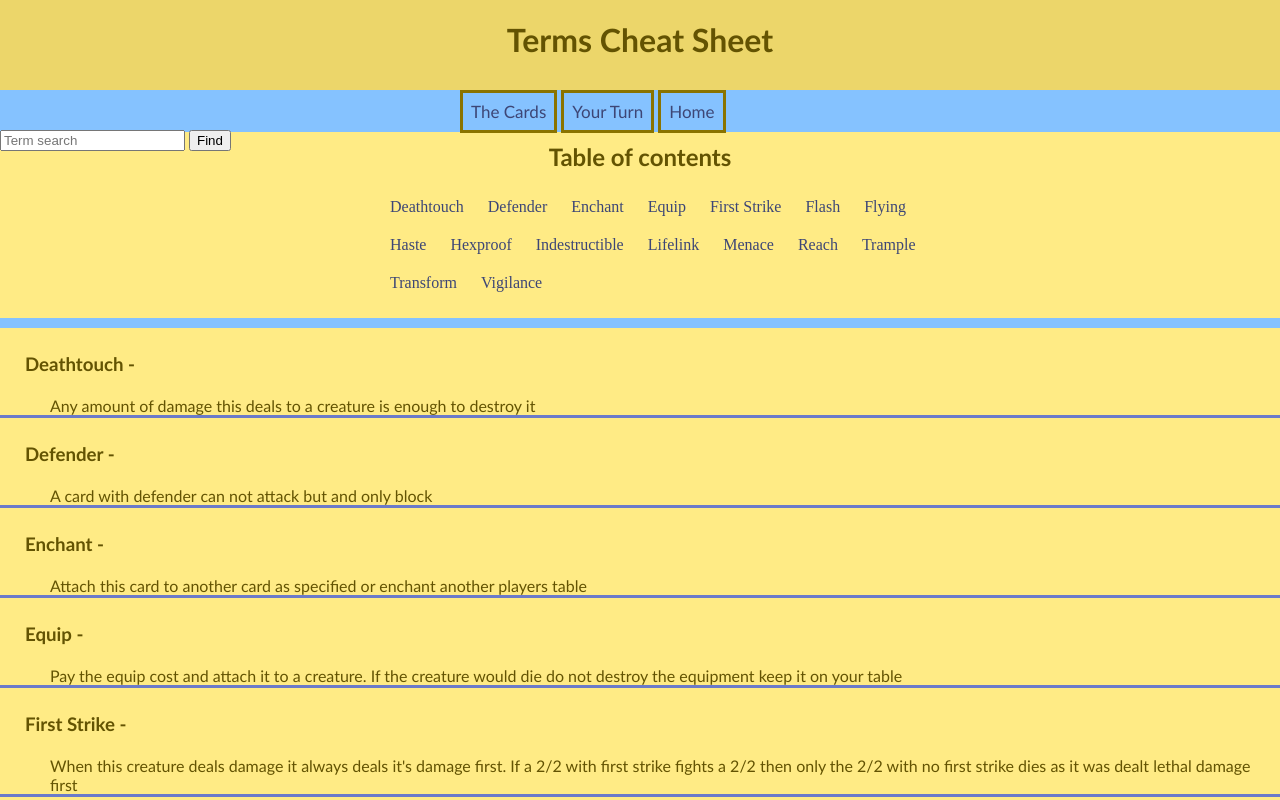
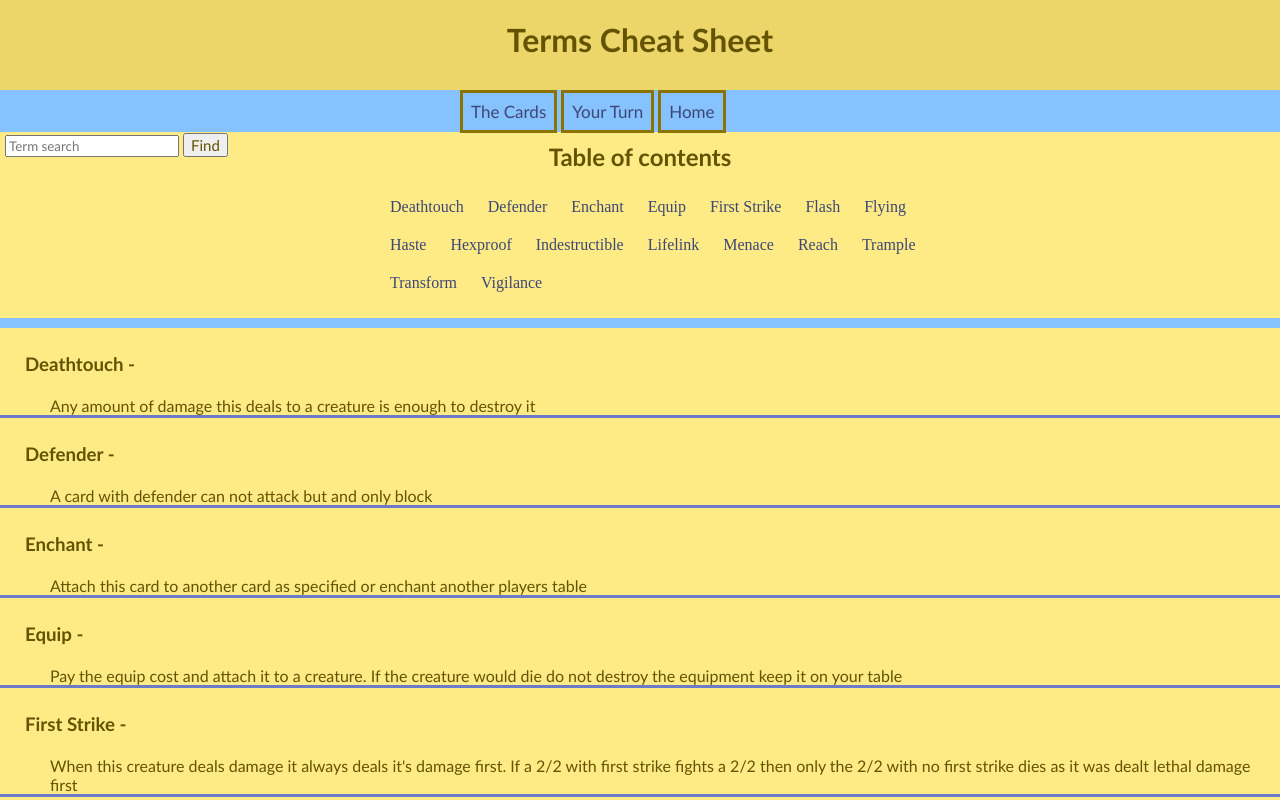
Before and after one commit to SageJasinski/Magic-Project, a plain HTML site: page cheat-sheet.html in a window 1280 px wide. Shown: the top 800 px of the page. Drawn offline with Linux system fonts and the light colour scheme.

Commit message:
styled the text and button alignment on terms chart page

```diff
--- a/stylesheet.css
+++ b/stylesheet.css
@@ -115,3 +115,16 @@ footer {
     padding-left: 50px;
     color: #635302;
 }
+
+#term {
+    margin: 5px;
+    margin-right: 0px;
+    font-family: 'Trebuchet MS', sans-serif;
+}
+
+#search {
+    font-family: 'Trebuchet MS', sans-serif;
+    color: #635302;
+    font-size: 15px;
+
+}
```
